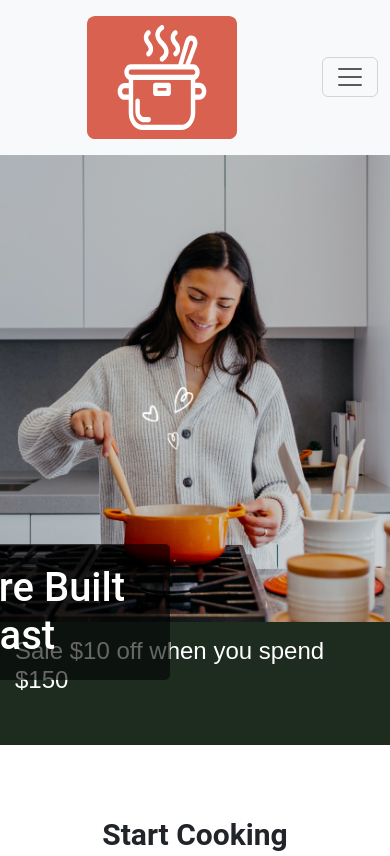
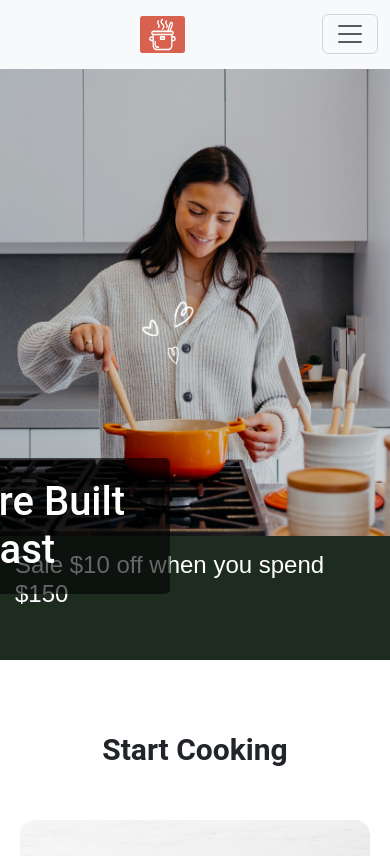
Before and after one commit to nilaman/Cookware-Website, a plain HTML site: page index.html in a window 390 px wide. Shown: the top 856 px of the page. Drawn offline with nearby package versions, Linux system fonts and the light colour scheme; a web font is replaced by a local one.

Commit message:
FINAL FINAL COMMIT

```diff
--- a/styles/styles.css
+++ b/styles/styles.css
@@ -862,7 +862,12 @@ grid-row: 1;
       font-size: 16px;
     }
   }
-
+  @media screen and (max-width: 576px){
+    .logo{
+        height: 15%;
+        width: 15%;
+    }
+  }
 
 
 
```
